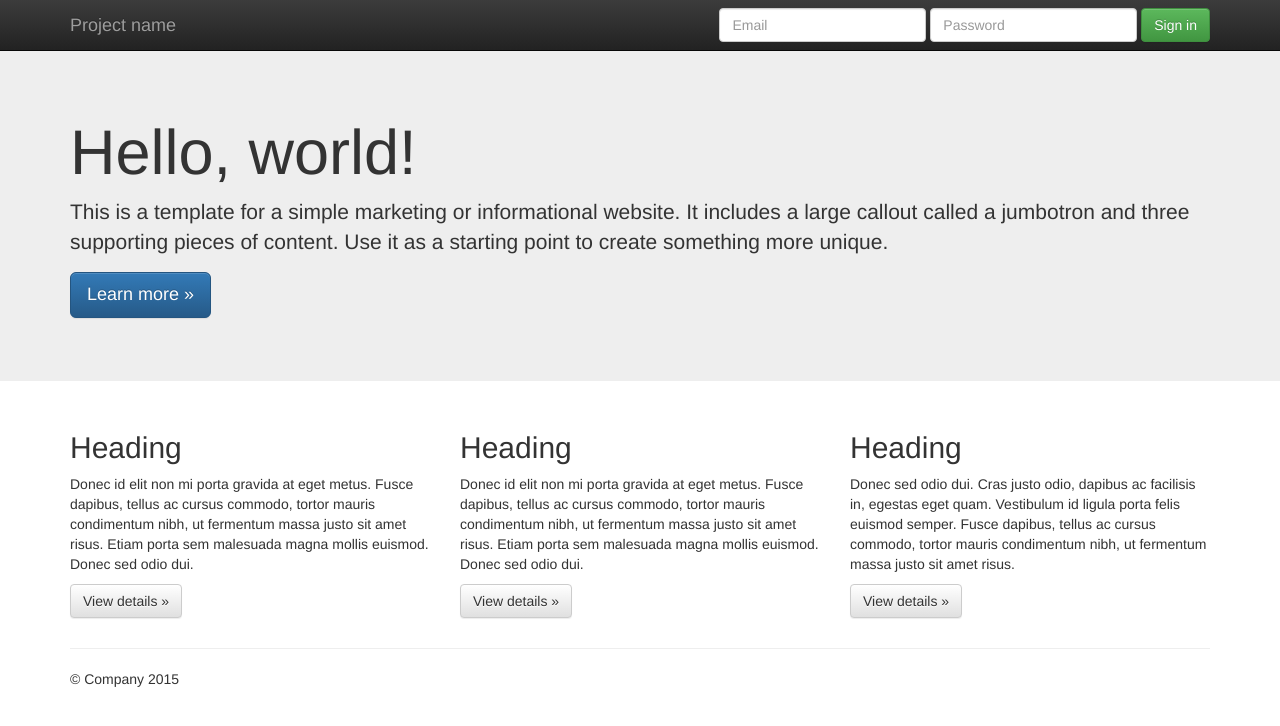
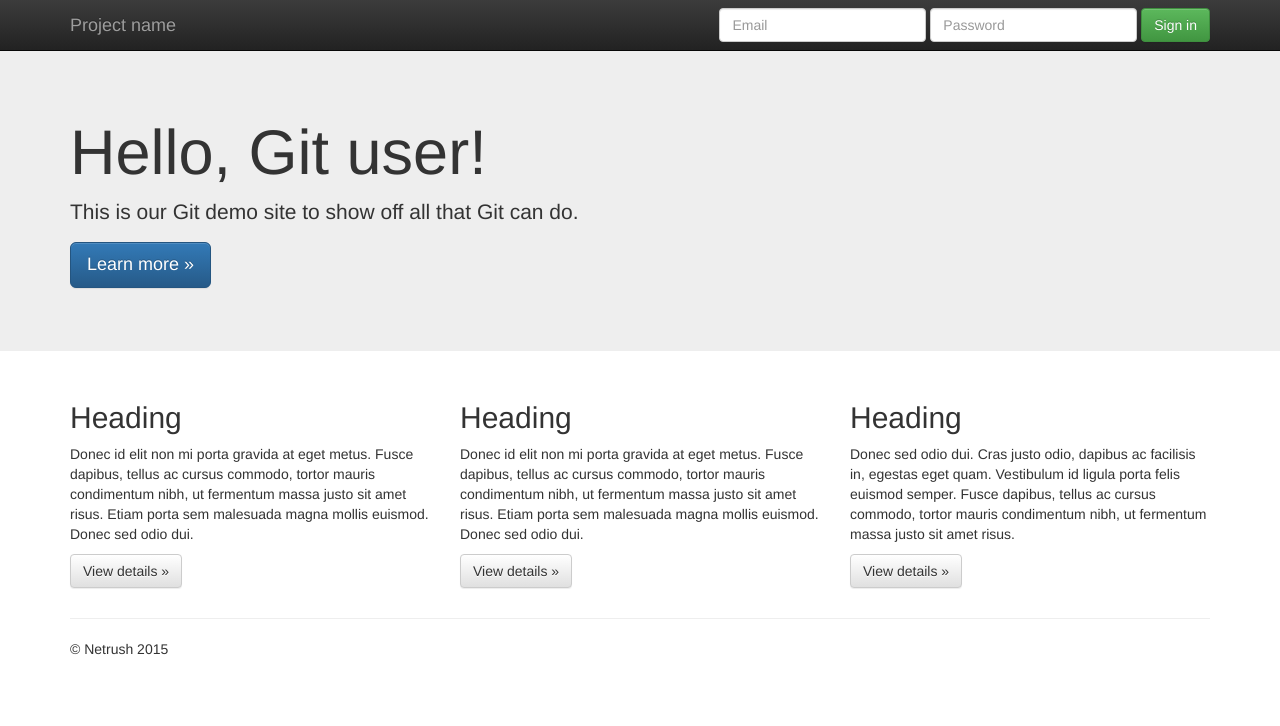
Before and after one commit to seetide/gitbashWindows, a plain HTML site: page index.html in a window 1280 px wide. Drawn offline with nearby package versions, Linux system fonts and the light colour scheme.

Commit message:
started modifications to site

```diff
--- a/index.html
+++ b/index.html
@@ -55,8 +55,8 @@
     <!-- Main jumbotron for a primary marketing message or call to action -->
     <div class="jumbotron">
       <div class="container">
-        <h1>Hello, world!</h1>
-        <p>This is a template for a simple marketing or informational website. It includes a large callout called a jumbotron and three supporting pieces of content. Use it as a starting point to create something more unique.</p>
+        <h1>Hello, Git user!</h1>
+        <p>This is our Git demo site to show off all that Git can do.</p>
         <p><a class="btn btn-primary btn-lg" href="#" role="button">Learn more &raquo;</a></p>
       </div>
     </div>
@@ -84,7 +84,7 @@
       <hr>
 
       <footer>
-        <p>&copy; Company 2015</p>
+        <p>&copy; Netrush 2015</p>
       </footer>
     </div> <!-- /container -->        <script src="//ajax.googleapis.com/ajax/libs/jquery/1.11.2/jquery.min.js"></script>
         <script>window.jQuery || document.write('<script src="js/vendor/jquery-1.11.2.min.js"><\/script>')</script>
```
Also changed, not shown: ToDo.txt (added).
